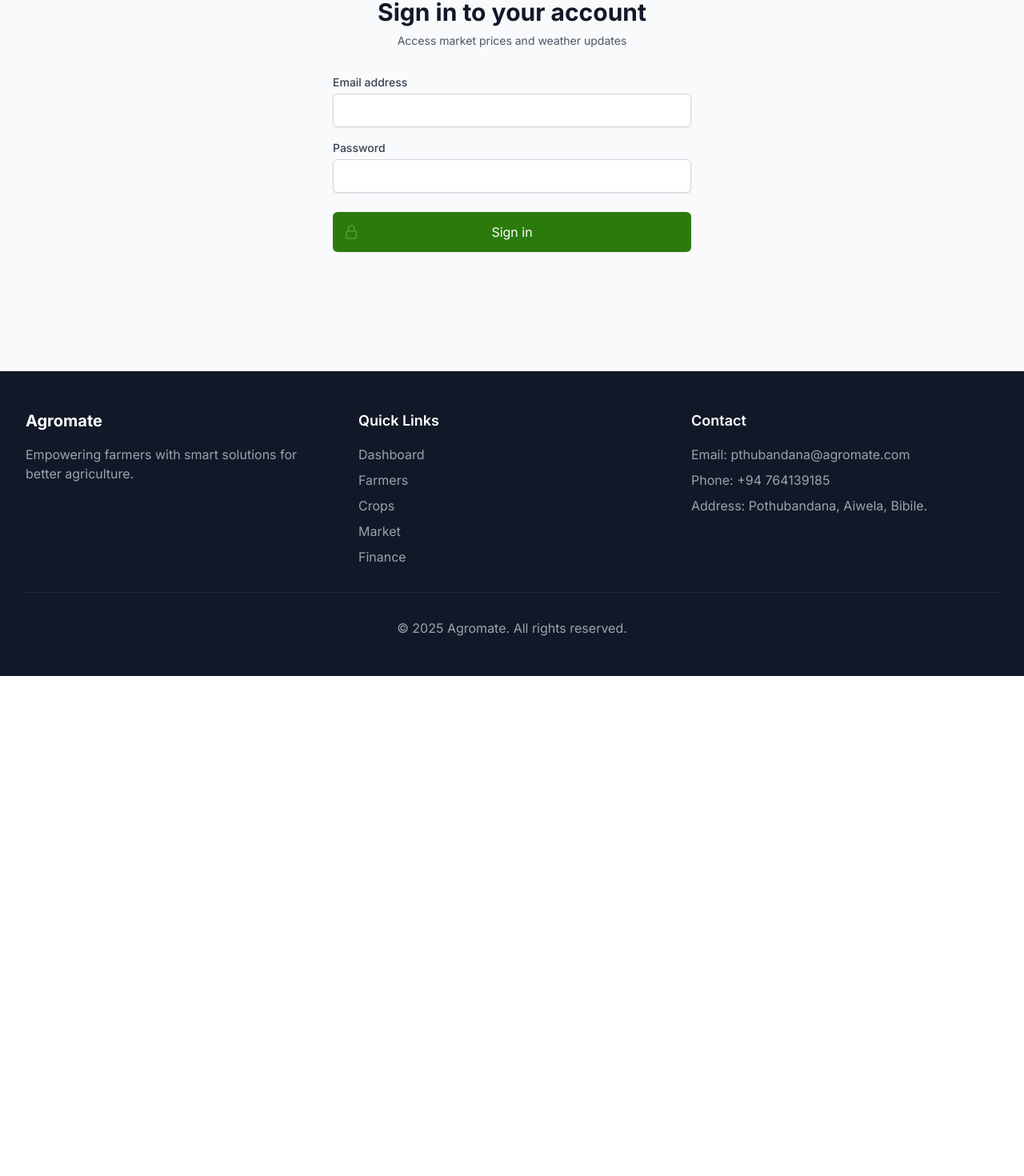
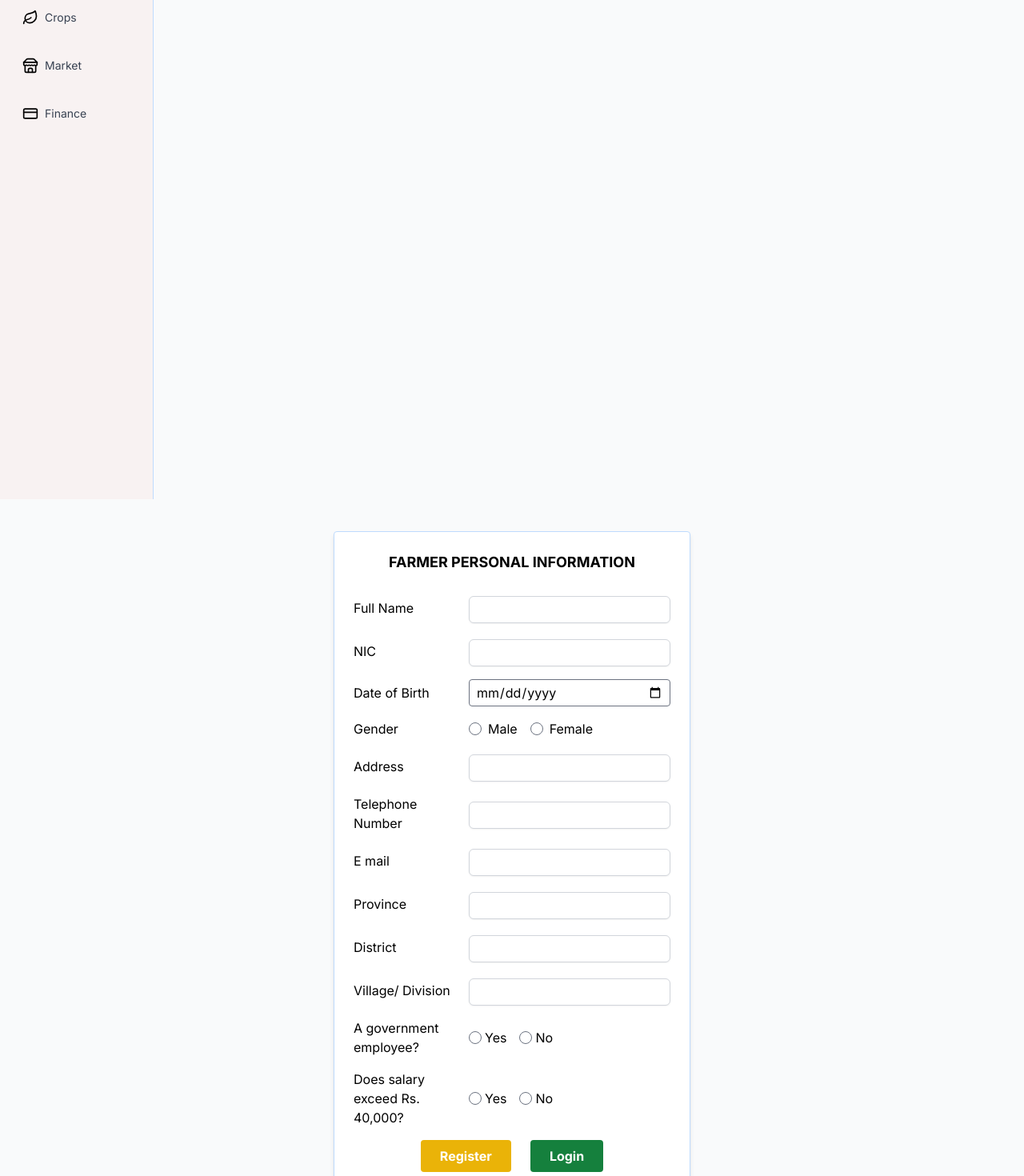
Before and after one commit to TotoroMeiX185/AGRO-MATE, a React (Vite) app: page /login in a window 1280 px wide. Shown: the part 240-1710 px from the top of the page at 80% size. Before the commit the page ends 1085 px from the top, so only its background shows below. Built offline with nearby package versions, Linux system fonts and the light colour scheme.

Commit message:
Created side nav bar,header and farmer page.Update login page

```diff
--- a/package.json
+++ b/package.json
@@ -18,6 +18,7 @@
     "axios": "^1.8.3",
     "dotenv": "^16.4.7",
     "framer-motion": "^10.16.4",
+    "lucide-react": "^0.487.0",
     "react": "^18.2.0",
     "react-dom": "^18.2.0",
     "react-router-dom": "^6.18.0"
--- a/src/App.jsx
+++ b/src/App.jsx
@@ -1,5 +1,6 @@
 import Navbar from './components/Navbar'
 import Footer from './components/Footer'
+import Farmers from './pages/Farmers'
 import { Outlet } from 'react-router-dom'
 import { AuthProvider } from './contexts/AuthContext'
 
@@ -8,6 +9,7 @@ export default function App() {
     <AuthProvider>
       <div className="min-h-screen flex flex-col">
         <Navbar />
+        <Farmers/>
         <main className="flex-grow">
           <Outlet />
         </main>
--- /dev/null
+++ b/src/components/Header.jsx
@@ -0,0 +1,44 @@
+import React, { useState } from 'react';
+import { User, CircleDot } from 'lucide-react';
+import { useNavigate } from 'react-router-dom';
+
+const Header = () => {
+  const [loggedIn, setLoggedIn] = useState(true); // Assume user is logged in by default
+  const navigate = useNavigate();
+
+  const handleAuthToggle = () => {
+    if (loggedIn) {
+      // Logging out
+      setLoggedIn(false);
+      navigate('/login'); // Navigate to login page
+    } else {
+      // Logging in - for demonstration (you can add real login later)
+      setLoggedIn(true);
+    }
+  };
+
+  return (
+    <header className="bg-[#f8f2f2] flex justify-between items-center p-4 border-b border-blue-200">
+      {/* Logo */}
+      <div className="flex items-center space-x-2 text-green-700 font-bold text-lg">
+        <CircleDot size={20} />
+        <span>AgroMate</span>
+      </div>
+
+      {/* Profile + Auth Button */}
+      <div className="flex items-center space-x-3">
+        <User size={20} />
+        <button
+          onClick={handleAuthToggle}
+          className={`px-4 py-1 rounded text-white font-semibold ${
+            loggedIn ? 'bg-green-700 hover:bg-green-800' : 'bg-yellow-500 hover:bg-yellow-600'
+          }`}
+        >
+          {loggedIn ? 'Logout' : 'Login'}
+        </button>
+      </div>
+    </header>
+  );
+};
+
+export default Header;
--- /dev/null
+++ b/src/components/Sidebar.jsx
@@ -0,0 +1,75 @@
+import React, { useState } from 'react';
+import {
+  BarChart2,
+  Users,
+  Leaf,
+  Store,
+  CreditCard,
+  ChevronLeft,
+  ChevronRight,
+} from 'lucide-react';
+
+const Sidebar = () => {
+  const [collapsed, setCollapsed] = useState(false);
+  const [activeIndex, setActiveIndex] = useState(0);
+
+  const toggleSidebar = () => setCollapsed(!collapsed);
+
+  const menuItems = [
+    { icon: BarChart2, label: 'Dashboard' },
+    { icon: Users, label: 'Farmers' },
+    { icon: Leaf, label: 'Crops' },
+    { icon: Store, label: 'Market' },
+    { icon: CreditCard, label: 'Finance' },
+  ];
+
+  return (
+    <div
+      className={`bg-[#f8f2f2] h-screen p-4 border-r border-blue-200 transition-all duration-300 ease-in-out ${
+        collapsed ? 'w-20' : 'w-48'
+      }`}
+    >
+      {/* Toggle Button */}
+      <div className="flex justify-end mb-6">
+        <button
+          onClick={toggleSidebar}
+          className="text-gray-700 hover:text-gray-900"
+        >
+          {collapsed ? <ChevronRight size={20} /> : <ChevronLeft size={20} />}
+        </button>
+      </div>
+
+      {/* Menu Items */}
+      <nav className="flex flex-col space-y-6">
+        {menuItems.map((item, index) => (
+          <NavItem
+            key={index}
+            icon={item.icon}
+            label={item.label}
+            active={activeIndex === index}
+            collapsed={collapsed}
+            onClick={() => setActiveIndex(index)}
+          />
+        ))}
+      </nav>
+    </div>
+  );
+};
+
+const NavItem = ({ icon: Icon, label, active, collapsed, onClick }) => {
+  return (
+    <div
+      onClick={onClick}
+      className={`flex items-center space-x-2 px-3 py-2 rounded-md cursor-pointer transition-colors ${
+        active
+          ? 'bg-green-700 text-white font-semibold'
+          : 'text-gray-700 hover:bg-gray-200'
+      }`}
+    >
+      <Icon size={20} color={active ? 'white' : 'black'} />
+      {!collapsed && <span className="text-sm">{label}</span>}
+    </div>
+  );
+};
+
+export default Sidebar;
--- a/src/pages/Dashboard.jsx
+++ b/src/pages/Dashboard.jsx
@@ -0,0 +1 @@
+import Sidebar from './components/Sidebar';
--- a/src/pages/Farmers.jsx
+++ b/src/pages/Farmers.jsx
@@ -0,0 +1,131 @@
+import React, { useState } from 'react';
+import { useNavigate } from 'react-router-dom';
+import Sidebar from '../components/Sidebar';
+import Header from '../components/Header';
+const Farmers = () => {
+  const [formData, setFormData] = useState({
+    fullName: '',
+    nic: '',
+    dob: '',
+    gender: '',
+    address: '',
+    phone: '',
+    email: '',
+    province: '',
+    district: '',
+    village: '',
+    isGovEmployee: '',
+    salaryAbove40k: '',
+  });
+
+  const handleChange = (e) => {
+    const { name, value, type, checked } = e.target;
+    setFormData({
+      ...formData,
+      [name]: type === 'checkbox' ? checked : value,
+    });
+  };
+
+  const handleSubmit = (action) => {
+    if (action === 'register') {
+      alert('Registering farmer...');
+    } else {
+      alert('Logging in...');
+    }
+  };
+
+  return (
+
+
+    <div className="flex flex-col min-h-screen bg-gray-50">
+        <Sidebar />
+    <div className="max-w-2xl mx-auto mt-10 p-6 bg-white rounded shadow-md border border-blue-200">
+      <h2 className="text-center font-bold text-lg mb-6">FARMER PERSONAL INFORMATION</h2>
+
+      <form className="space-y-4">
+        <Input label="Full Name" name="fullName" value={formData.fullName} onChange={handleChange} />
+        <Input label="NIC" name="nic" value={formData.nic} onChange={handleChange} />
+        <Input label="Date of Birth" name="dob" type="date" value={formData.dob} onChange={handleChange} />
+
+        <div className="flex items-center space-x-4">
+          <label className="w-32">Gender</label>
+          <label className="flex items-center space-x-2">
+            <input type="radio" name="gender" value="Male" onChange={handleChange} />
+            <span>Male</span>
+          </label>
+          <label className="flex items-center space-x-2">
+            <input type="radio" name="gender" value="Female" onChange={handleChange} />
+            <span>Female</span>
+          </label>
+        </div>
+
+        <Input label="Address" name="address" value={formData.address} onChange={handleChange} />
+        <Input label="Telephone Number" name="phone" value={formData.phone} onChange={handleChange} />
+        <Input label="E mail" name="email" type="email" value={formData.email} onChange={handleChange} />
+        <Input label="Province" name="province" value={formData.province} onChange={handleChange} />
+        <Input label="District" name="district" value={formData.district} onChange={handleChange} />
+        <Input label="Village/ Division" name="village" value={formData.village} onChange={handleChange} />
+
+        <CheckboxGroup
+          label="A government employee?"
+          name="isGovEmployee"
+          onChange={handleChange}
+        />
+
+        <CheckboxGroup
+          label="Does salary exceed Rs. 40,000?"
+          name="salaryAbove40k"
+          onChange={handleChange}
+        />
+
+        <div className="flex justify-center space-x-6 mt-6">
+          <button
+            type="button"
+            onClick={() => handleSubmit('register')}
+            className="bg-yellow-500 hover:bg-yellow-600 text-white font-bold px-6 py-2 rounded"
+          >
+            Register
+          </button>
+          <button
+            type="button"
+            onClick={() => handleSubmit('login')}
+            className="bg-green-700 hover:bg-green-800 text-white font-bold px-6 py-2 rounded"
+          >
+            Login
+          </button>
+        </div>
+      </form>
+    </div>
+    </div>
+  );
+};
+
+const Input = ({ label, name, type = 'text', value, onChange }) => (
+  <div className="flex items-center space-x-4">
+    <label className="w-32">{label}</label>
+    <input
+      type={type}
+      name={name}
+      value={value}
+      onChange={onChange}
+      className="flex-1 border rounded px-2 py-1"
+    />
+  </div>
+);
+
+const CheckboxGroup = ({ label, name, onChange }) => (
+  <div className="flex items-center space-x-4">
+    <label className="w-32">{label}</label>
+    <label className="flex items-center space-x-1">
+      <input type="radio" name={name} value="Yes" onChange={onChange} />
+      <span>Yes</span>
+    </label>
+    <label className="flex items-center space-x-1">
+      <input type="radio" name={name} value="No" onChange={onChange} />
+      <span>No</span>
+    </label>
+  </div>
+
+);
+
+export default Farmers;
--- a/src/pages/Login.jsx
+++ b/src/pages/Login.jsx
@@ -5,7 +5,7 @@ import { useAuth } from '../contexts/AuthContext';
 import { LockClosedIcon } from '@heroicons/react/24/outline';
 
 export default function Login() {
-  const [formData, setFormData] = useState({ email: '', password: '' });
+  const [formData, setFormData] = useState({ NIC: '', password: '' });
   const [error, setError] = useState('');
   const { login, loading } = useAuth();
   const navigate = useNavigate();
@@ -15,8 +15,8 @@ export default function Login() {
     setError('');
 
     try {
-      await login(formData.email, formData.password);
-      navigate('/market');
+      await login(formData.NIC, formData.password);
+      navigate('/Dashboard');
     } catch (error) {
       setError('Invalid email or password');
     }
@@ -30,6 +30,7 @@ export default function Login() {
   };
 
   return (
+    <div className='shadow-md box-shadow: var(--shadow-md)'>
     <div className="min-h-[80vh] flex items-center justify-center bg-gray-50 py-12 px-4 sm:px-6 lg:px-8">
       <motion.div
         initial={{ opacity: 0, y: 20 }}
@@ -41,7 +42,7 @@ export default function Login() {
             Sign in to your account
           </h2>
           <p className="mt-2 text-center text-sm text-gray-600">
-            Access market prices and weather updates
+            Access market details and finance info.
           </p>
         </div>
 
@@ -55,13 +56,13 @@ export default function Login() {
           <div className="rounded-md shadow-sm space-y-4">
             <div>
               <label htmlFor="email" className="block text-sm font-medium text-gray-700">
-                Email address
+                NIC
               </label>
               <motion.input
                 whileFocus={{ scale: 1.01 }}
-                id="email"
-                name="email"
-                type="email"
+                id="NIC"
+                name="NIC"
+                type="text"
                 required
                 value={formData.email}
                 onChange={handleChange}
@@ -82,6 +83,12 @@ export default function Login() {
                 onChange={handleChange}
                 className="mt-1 block w-full rounded-md border-gray-300 shadow-sm focus:border-primary focus:ring-primary"
               />
+              <p className="text-sm text-center mt-2">
+              Are you not registered?{" "}
+              <a href="#" className="font-semibold text-green-700">
+                Register Now
+              </a>
+            </p>
             </div>
           </div>
 
@@ -110,5 +117,6 @@ export default function Login() {
         </motion.form>
       </motion.div>
     </div>
+    </div>
   );
 }
```
Also changed, not shown: agromate.svg (added), 1 other file (tests, documents, lock files or other folders).
